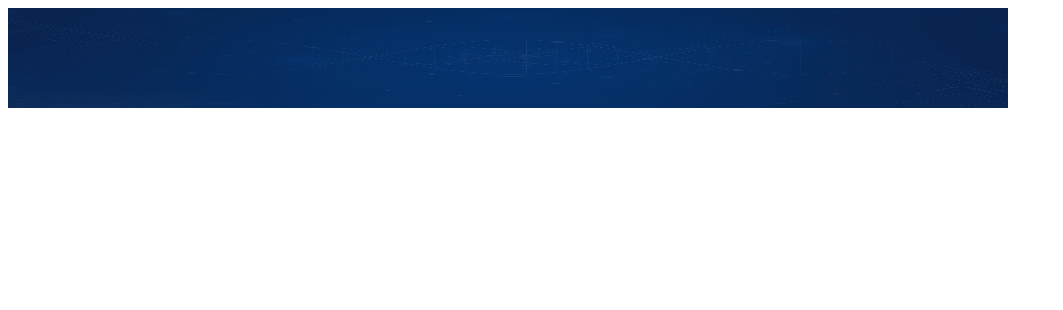
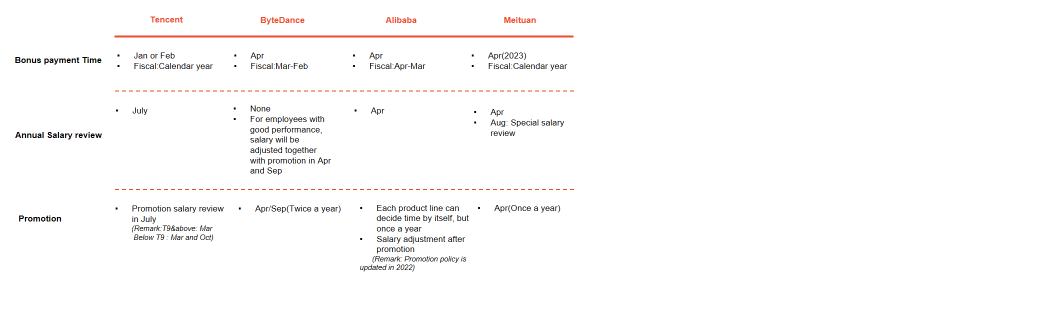
Before and after one commit to alisa0414/alisa0414.github.io, a plain HTML site: page index.html in a window 1280 px wide. Shown: the whole page, without its empty margins (0-1063 px from the left). Drawn offline with Linux system fonts and the light colour scheme.

Commit message:
Update index.html

```diff
--- a/index.html
+++ b/index.html
@@ -6,6 +6,6 @@
     <title>Document</title>
 </head>
 <body>
-    <img src="bg2.png" width="1000px" height="100px">
+    <img src="22 salary review.PNG" width="578px" height="269px">
 </body>
 </html>
```
